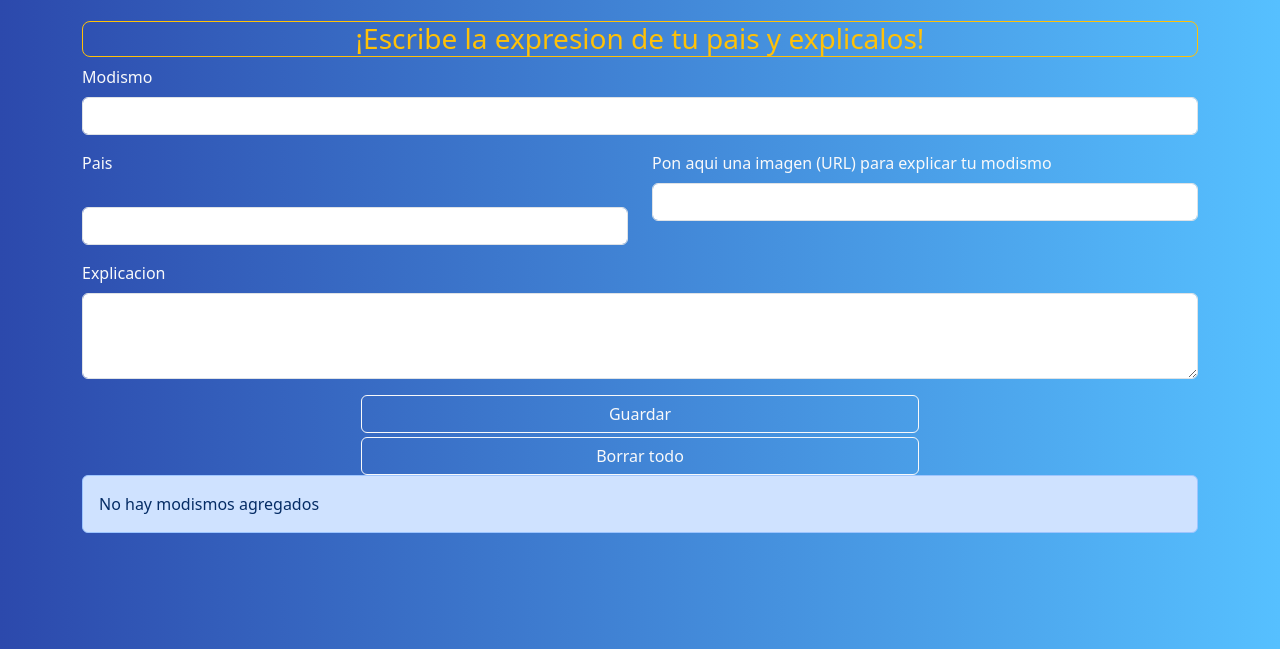
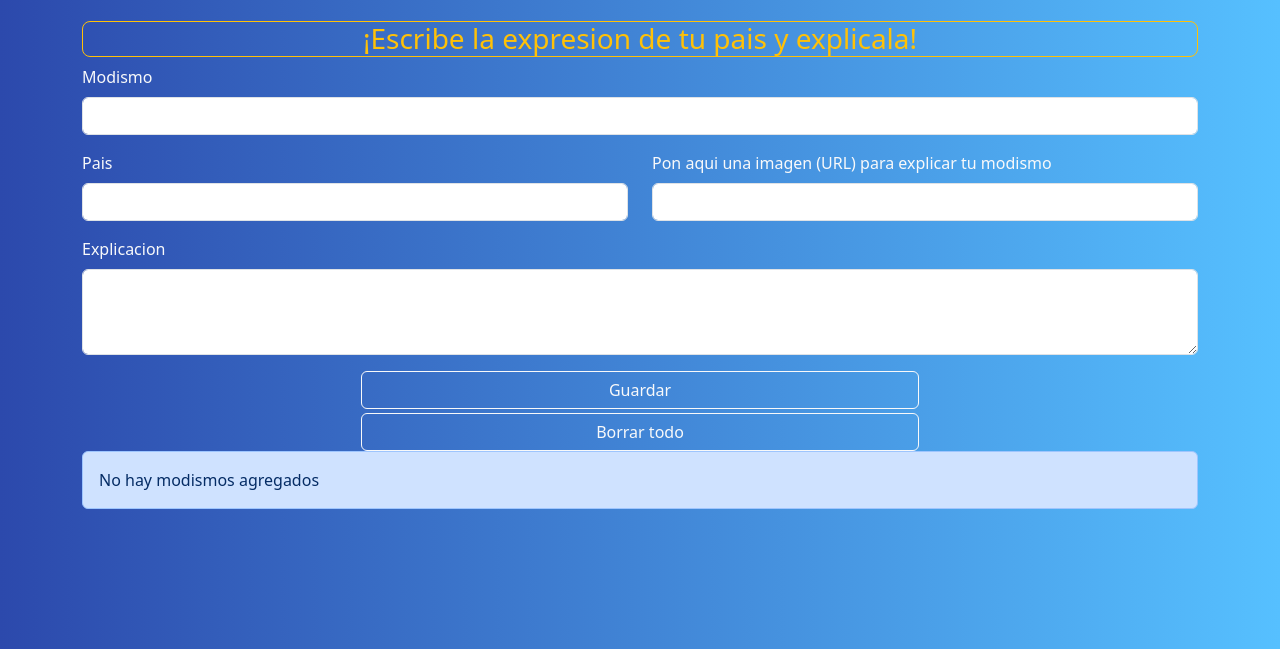
Before and after one commit to ktolico/CRUD_Julian_Catolico, a plain HTML site: page index.html in a window 1280 px wide. Shown: the part 151-800 px from the top of the page. Drawn offline with nearby package versions, Linux system fonts and the light colour scheme; some packages are replaced by stand-ins of ours; a script that the page names is missing; a web font is replaced by a local one.

Commit message:
finaltouch-1
fixing issue with input text

```diff
--- a/assets/JS/index.js
+++ b/assets/JS/index.js
@@ -83,7 +83,7 @@ function editarModismo(index) {
     console.log("Entro editar modismo:" + index);
     let modismoEditar = modismos[index];
     console.log(modismoEditar, "modismoEditar");
-    inputModismo.value = modismoEditar.Modismo;
+    inputModismo.value = modismoEditar.modismo;
     inputPais.value = modismoEditar.pais;
     inputURL.value = modismoEditar.url;
     inputExplicacion.value = modismoEditar.explicacion;
--- a/index.html
+++ b/index.html
@@ -22,22 +22,22 @@
             </div>
             <div class="col-md-12 mt-4">
                 <h3 class="text-warning border border-warning border-start rounded-end-3 rounded-start-3 text-center">
-                    ¡Escribe la expresion de tu pais y explicalos!</h3>
+                    ¡Escribe la expresion de tu pais y explicala!</h3>
                 <div class="mb-3">
                     <label for="inputModismo" class="form-label text-light">Modismo</label>
                     <input type="text" class="form-control" id="inputModismo">
                 </div>
                 <div class="row">
-                    <div class="mb-3 col-sm-6">
-                        <label for="inputPais" class="form-label text-light">Pais</label><br><br>
+                    <div class="col-md-6 mb-3">
+                        <label for="inputPais" class="form-label text-light">Pais</label>
                         <input type="text" class="form-control" id="inputPais">
                     </div>
-                    <div class="mb-3 col-sm-6">
-                        <label for "inputURL" class="form-label text-light">Pon aqui una imagen (URL) para explicar tu
-                            modismo</label>
+                    <div class="col-md-6 mb-3">
+                        <label for="inputURL" class="form-label text-light">Pon aqui una imagen (URL) para explicar tu modismo</label>
                         <input type="text" class="form-control" id="inputURL">
                     </div>
                 </div>
+
                 <div class="mb-3">
                     <label for="inputExplicacion" class="form-label text-light">Explicacion</label>
                     <textarea class="form-control" id="inputExplicacion" rows="3"></textarea>
@@ -58,6 +58,7 @@
         crossorigin="anonymous"></script>
     <script src="assets/JS/index.js"></script>
     <script src="https://cdn.jsdelivr.net/npm/sweetalert2@11"></script>
+
 </body>
 
 </html>
```
